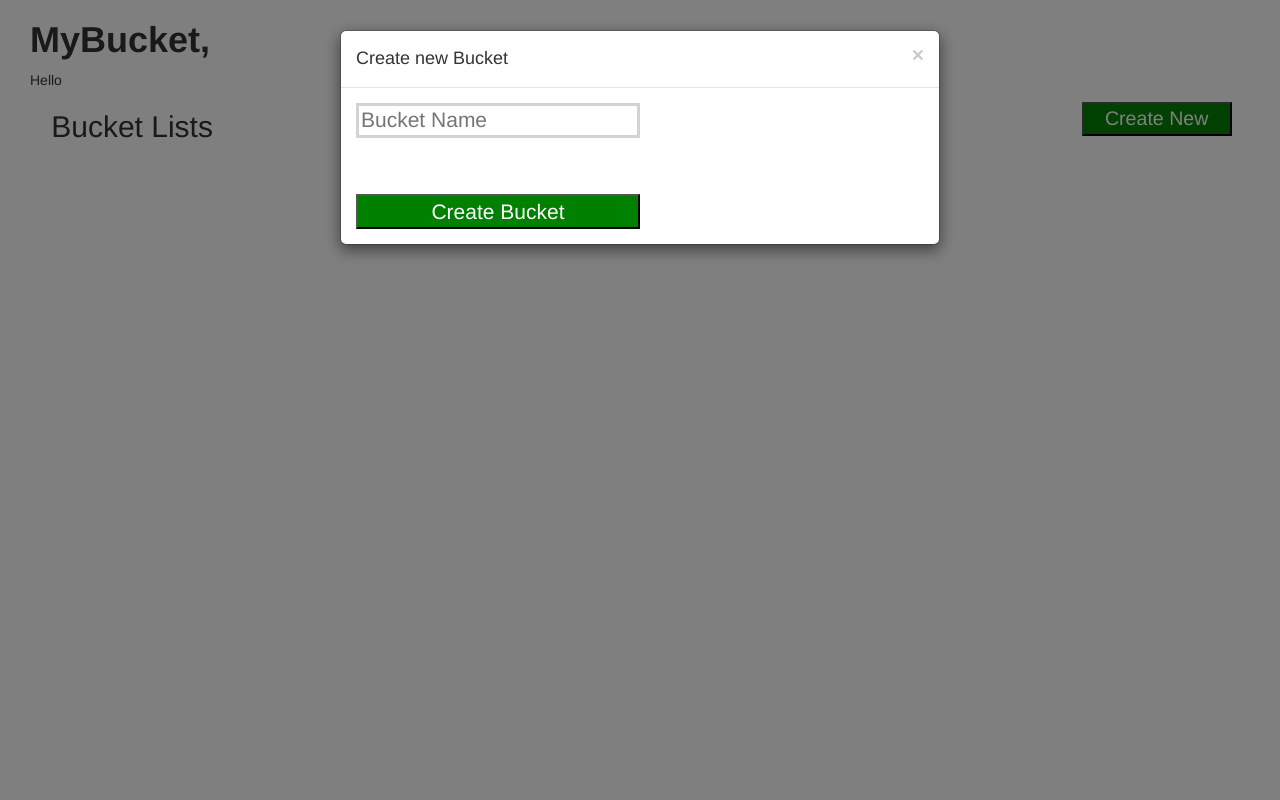
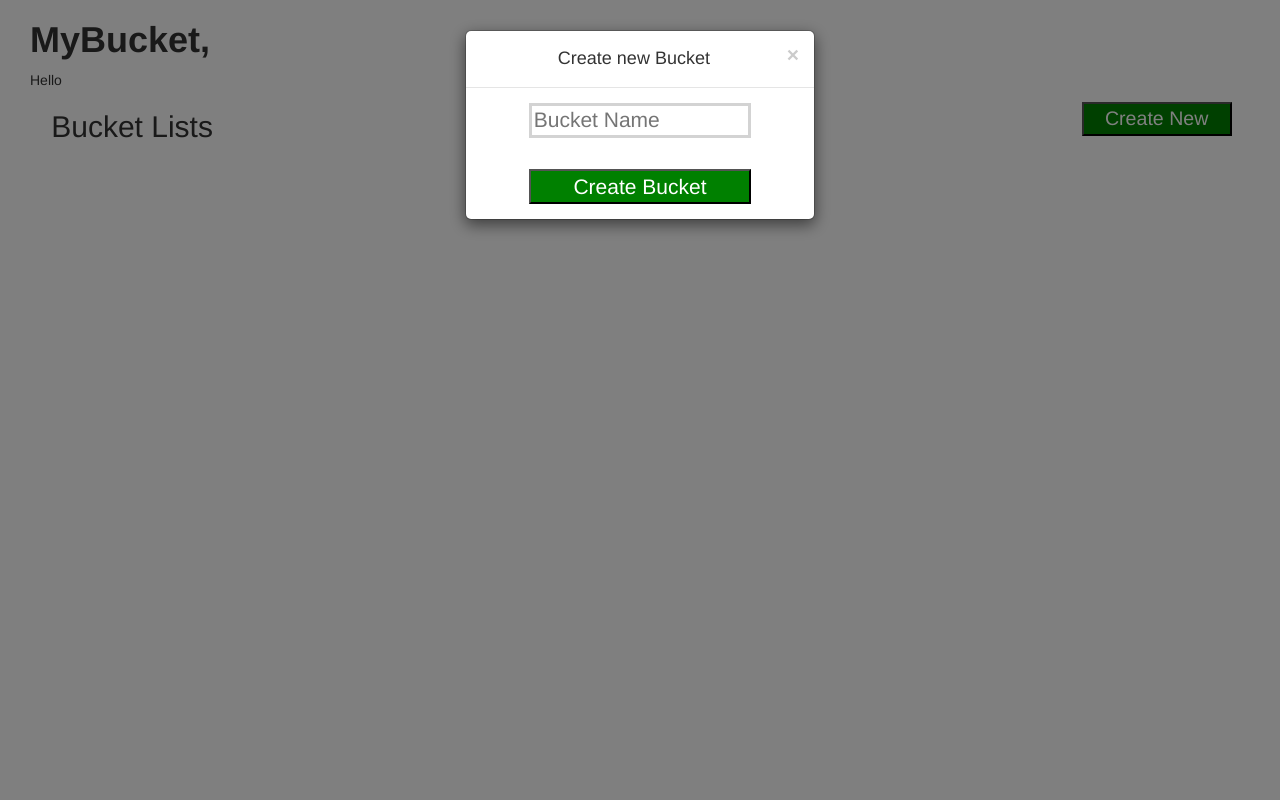
Before and after one commit to patlub/bucketList, a Flask app: page /buckets in a window 1280 px wide, after a click on "Create New". Run offline with Flask 2, Linux system fonts and the light colour scheme; some libraries are stand-ins or nearby versions.

Commit message:
Fix and reduce modal width

```diff
--- a/static/css/main.css
+++ b/static/css/main.css
@@ -77,7 +77,7 @@
     background-color: #0000ff;
     color: #ffffff;
     font-size: 140%;
-    width: 150px;
+    width: 70%;
     margin-top: 7%;
 }
 
@@ -96,7 +96,7 @@
     margin-bottom: 3%;
 }
 
-.bucket:hover{
+.bucket:hover {
     opacity: 0.7;
 }
 
@@ -153,7 +153,7 @@
 }
 
 .modal-text-box {
-    width: 50%;
+    width: 70%;
     height: 35px;
     border: 3px solid lightgrey;
     font-size: 150%;
@@ -161,7 +161,7 @@
 }
 
 #create-bucket-btn {
-    width: 50%;
+    width: 70%;
     height: 35px;
     font-size: 150%;
     margin-top: 5%;
@@ -181,7 +181,7 @@
     margin-right: 2%;
 }
 
-.error{
+.error {
     color: red;
 }
 
@@ -193,3 +193,7 @@
 .edit-box {
     margin-left: 2%;
 }
+
+.modal-dialog {
+    width: 350px; /* New width for default modal */
+}
--- a/templates/buckets.html
+++ b/templates/buckets.html
@@ -21,7 +21,7 @@
         </div>
     </div>
     <!-- Modal -->
-    <div class="modal fade" id="addBucketModal" tabindex="-1" role="dialog" aria-labelledby="myModalLabel">
+    <div class="modal fade" id="addBucketModal" tabindex="-1" role="dialog" aria-labelledby="myModalLabel" align="center">
         <div class="modal-dialog" role="document">
             <div class="modal-content">
                 <div class="modal-header">
```
Also changed, not shown: templates/activities.html (+3 -4 lines).
